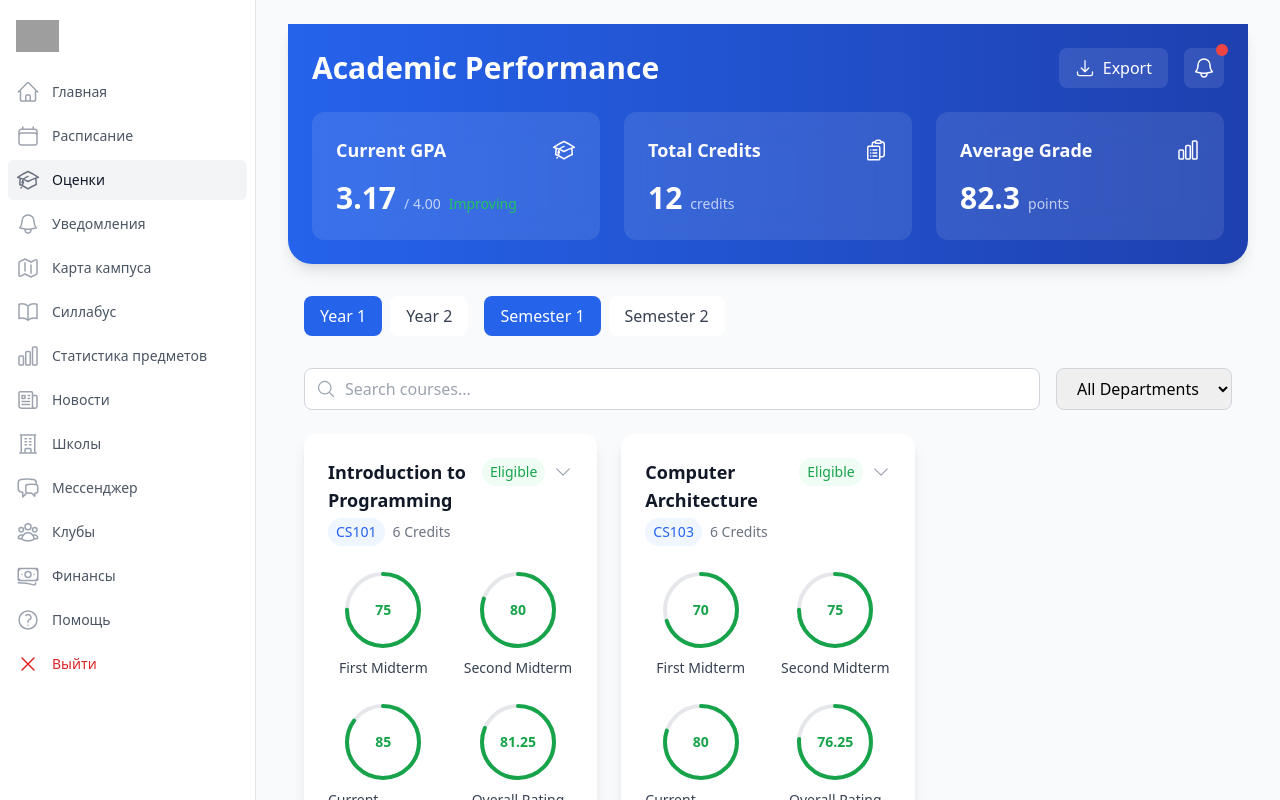
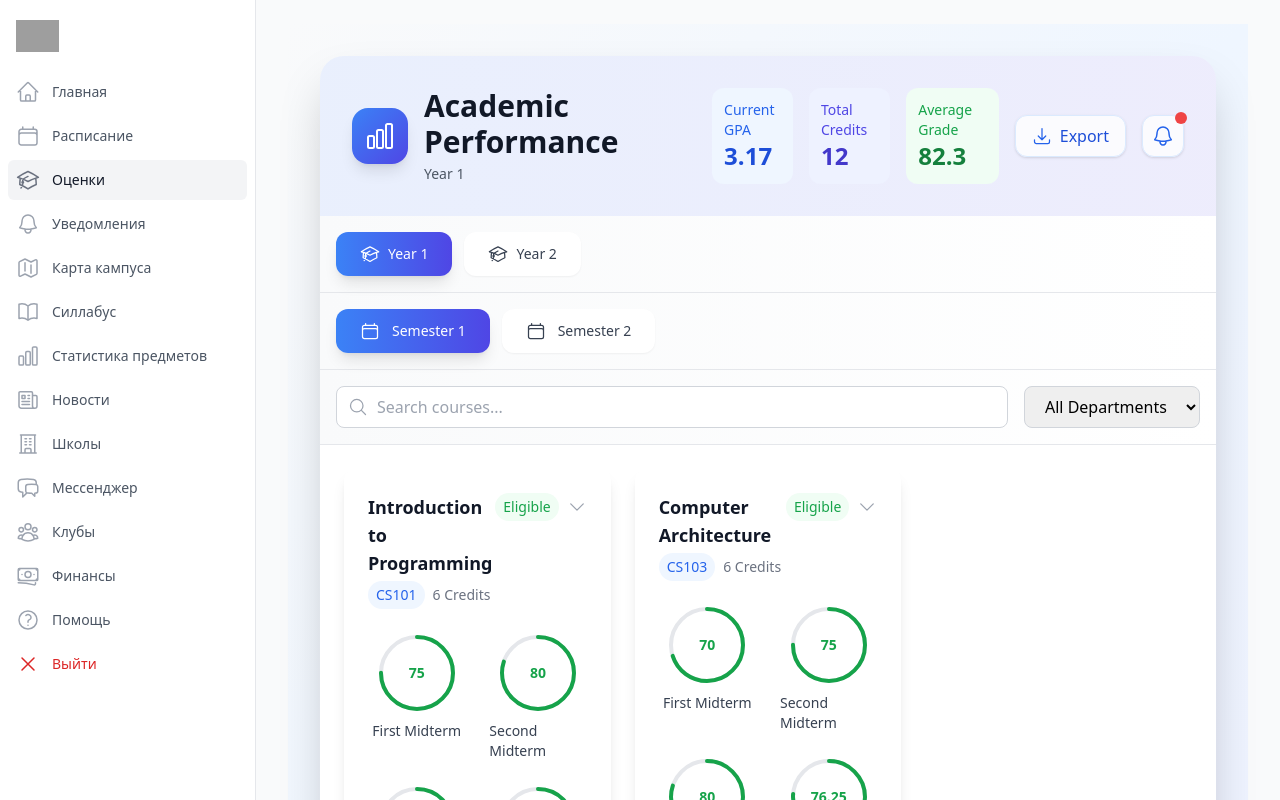
Before and after one commit to mindcoree/frontend-alma, a React (Vite) app: page /grades in a window 1280 px wide. Shown: the top 800 px of the page. Built offline with nearby package versions, Linux system fonts and the light colour scheme; sample sign-in values are in the browser's storage; grey boxes are pictures that could not be loaded.

Commit message:
refactore design

```diff
--- a/src/pages/Grades.tsx
+++ b/src/pages/Grades.tsx
@@ -21,7 +21,8 @@ import {
   BookmarkIcon,
   ClipboardDocumentListIcon,
   LightBulbIcon,
-  MinusIcon
+  MinusIcon,
+  CalendarIcon
 } from '@heroicons/react/24/outline';
 import { motion, AnimatePresence } from 'framer-motion';
 import {
@@ -400,111 +401,115 @@ const Grades: React.FC = () => {
   };
 
   return (
-    <div className="min-h-screen bg-gray-50">
-      {/* Header */}
-      <div className="bg-gradient-to-r from-blue-600 to-blue-800 text-white p-6 rounded-b-3xl shadow-lg">
+    <div className="min-h-screen bg-gradient-to-br from-gray-50 via-blue-50 to-indigo-50 py-8 px-4 sm:px-6 lg:px-8">
       <div className="max-w-7xl mx-auto">
-          <div className="flex justify-between items-center mb-6">
-            <h1 className="text-3xl font-bold">Academic Performance</h1>
-            <div className="flex space-x-4">
+        <motion.div
+          initial={{ opacity: 0, y: -20 }}
+          animate={{ opacity: 1, y: 0 }}
+          className="bg-white shadow-2xl rounded-3xl overflow-hidden"
+        >
+          {/* Header with Stats */}
+          <div className="relative">
+            <div className="absolute inset-0 bg-gradient-to-r from-blue-600 to-indigo-600 opacity-10"></div>
+            <div className="relative p-6 sm:p-8">
+              <div className="flex flex-col sm:flex-row sm:items-center sm:justify-between space-y-4 sm:space-y-0">
+                <div className="flex items-center space-x-4">
+                  <div className="p-3 bg-gradient-to-br from-blue-500 to-indigo-600 rounded-2xl shadow-lg">
+                    <ChartBarIcon className="h-8 w-8 text-white" />
+                  </div>
+                  <div>
+                    <h1 className="text-2xl sm:text-3xl font-bold text-gray-900">Academic Performance</h1>
+                    <p className="text-sm text-gray-600 mt-1">Year {selectedYear}</p>
+                  </div>
+                </div>
+                <div className="flex items-center space-x-4">
+                  <div className="bg-blue-50 rounded-xl p-3">
+                    <div className="text-sm text-blue-600 font-medium">Current GPA</div>
+                    <div className="text-2xl font-bold text-blue-700">{calculateGPA(gradesInSemester)}</div>
+                  </div>
+                  <div className="bg-indigo-50 rounded-xl p-3">
+                    <div className="text-sm text-indigo-600 font-medium">Total Credits</div>
+                    <div className="text-2xl font-bold text-indigo-700">{totalCredits}</div>
+                  </div>
+                  <div className="bg-green-50 rounded-xl p-3">
+                    <div className="text-sm text-green-600 font-medium">Average Grade</div>
+                    <div className="text-2xl font-bold text-green-700">{averageGrade.toFixed(1)}</div>
+                  </div>
                   <button
                     onClick={() => exportToCSV(gradesInSemester, `${selectedYear}-${selectedSemester}`)}
-                className="flex items-center space-x-2 bg-white/10 hover:bg-white/20 px-4 py-2 rounded-lg transition-colors"
+                    className="flex items-center space-x-2 bg-white/80 hover:bg-blue-50 px-4 py-2 rounded-xl shadow transition-colors border border-blue-100"
                   >
-                <ArrowDownTrayIcon className="w-5 h-5" />
-                <span>Export</span>
+                    <ArrowDownTrayIcon className="w-5 h-5 text-blue-600" />
+                    <span className="text-blue-700 font-medium">Export</span>
                   </button>
                   <button
                     onClick={() => setShowNotifications(!showNotifications)}
-                className="relative bg-white/10 hover:bg-white/20 p-2 rounded-lg transition-colors"
+                    className="relative bg-white/80 hover:bg-blue-50 p-2 rounded-xl shadow border border-blue-100 transition-colors"
                   >
-                <BellIcon className="w-6 h-6" />
+                    <BellIcon className="w-6 h-6 text-blue-600" />
                     {notifications.some(n => !n.read) && (
                       <span className="absolute -top-1 -right-1 w-3 h-3 bg-red-500 rounded-full" />
                     )}
                   </button>
                 </div>
               </div>
-
-          {/* Stats */}
-          <div className="grid grid-cols-1 md:grid-cols-3 gap-6">
-            <div className="bg-white/10 backdrop-blur-lg rounded-xl p-6">
-              <div className="flex items-center justify-between mb-4">
-                <h3 className="text-lg font-semibold">Current GPA</h3>
-                <AcademicCapIcon className="w-6 h-6" />
-              </div>
-              <div className="flex items-baseline space-x-2">
-                <span className="text-3xl font-bold">{calculateGPA(gradesInSemester)}</span>
-                <span className="text-sm text-white/70">/ 4.00</span>
-                {gpaTrend && (
-                  <span className={`text-sm ${gpaTrend.color}`}>
-                    {gpaTrend.text}
-                  </span>
-                )}
-              </div>
-            </div>
-            <div className="bg-white/10 backdrop-blur-lg rounded-xl p-6">
-              <div className="flex items-center justify-between mb-4">
-                <h3 className="text-lg font-semibold">Total Credits</h3>
-                <ClipboardDocumentListIcon className="w-6 h-6" />
-              </div>
-              <div className="flex items-baseline space-x-2">
-                <span className="text-3xl font-bold">{totalCredits}</span>
-                <span className="text-sm text-white/70">credits</span>
-              </div>
-            </div>
-            <div className="bg-white/10 backdrop-blur-lg rounded-xl p-6">
-              <div className="flex items-center justify-between mb-4">
-                <h3 className="text-lg font-semibold">Average Grade</h3>
-                <ChartBarIcon className="w-6 h-6" />
-              </div>
-              <div className="flex items-baseline space-x-2">
-                <span className="text-3xl font-bold">{averageGrade.toFixed(1)}</span>
-                <span className="text-sm text-white/70">points</span>
-              </div>
-            </div>
-          </div>
             </div>
           </div>
 
-      {/* Main Content */}
-      <div className="max-w-7xl mx-auto px-4 py-8">
-        {/* Navigation */}
-        <div className="flex flex-wrap gap-4 mb-8">
-          <div className="flex space-x-2">
+          {/* Year Navigation */}
+          <div className="p-4 border-b border-gray-200 bg-gradient-to-r from-gray-50 to-white">
+            <div className="flex flex-wrap gap-3">
               {[1, 2].map((year) => (
-              <button
+                <motion.button
                   key={year}
-                onClick={() => setSelectedYear(year)}
-                className={`px-4 py-2 rounded-lg transition-colors ${
+                  whileHover={{ scale: 1.05 }}
+                  whileTap={{ scale: 0.95 }}
+                  onClick={() => {
+                    setSelectedYear(year);
+                    setSelectedSemester(1);
+                  }}
+                  className={`px-6 py-3 rounded-xl text-sm font-medium transition-all duration-200 ${
                     selectedYear === year
-                    ? 'bg-blue-600 text-white'
-                    : 'bg-white text-gray-700 hover:bg-gray-50'
+                      ? 'bg-gradient-to-r from-blue-500 to-indigo-600 text-white shadow-lg'
+                      : 'bg-white text-gray-700 hover:bg-gray-50 shadow-sm'
                   }`}
                 >
-                Year {year}
-              </button>
+                  <div className="flex items-center space-x-2">
+                    <AcademicCapIcon className="h-5 w-5" />
+                    <span>Year {year}</span>
+                  </div>
+                </motion.button>
               ))}
             </div>
-          <div className="flex space-x-2">
+          </div>
+
+          {/* Semester Navigation */}
+          <div className="p-4 border-b border-gray-200 bg-gradient-to-r from-gray-50 to-white">
+            <div className="flex flex-wrap gap-3">
               {[1, 2].map((semester) => (
-              <button
+                <motion.button
                   key={semester}
+                  whileHover={{ scale: 1.05 }}
+                  whileTap={{ scale: 0.95 }}
                   onClick={() => setSelectedSemester(semester)}
-                className={`px-4 py-2 rounded-lg transition-colors ${
+                  className={`px-6 py-3 rounded-xl text-sm font-medium transition-all duration-200 ${
                     selectedSemester === semester
-                    ? 'bg-blue-600 text-white'
-                    : 'bg-white text-gray-700 hover:bg-gray-50'
+                      ? 'bg-gradient-to-r from-blue-500 to-indigo-600 text-white shadow-lg'
+                      : 'bg-white text-gray-700 hover:bg-gray-50 shadow-sm'
                   }`}
                 >
-                Semester {semester}
-              </button>
+                  <div className="flex items-center space-x-3">
+                    <CalendarIcon className="h-5 w-5" />
+                    <span>Semester {semester}</span>
+                  </div>
+                </motion.button>
               ))}
             </div>
           </div>
 
           {/* Search and Filter */}
-        <div className="flex flex-wrap gap-4 mb-6">
+          <div className="p-4 border-b border-gray-200 bg-gradient-to-r from-gray-50 to-white">
+            <div className="flex flex-wrap gap-4">
               <div className="flex-1 min-w-[200px]">
                 <div className="relative">
                   <input
@@ -532,8 +537,10 @@ const Grades: React.FC = () => {
                 </select>
               </div>
             </div>
+          </div>
 
           {/* Grades Grid */}
+          <div className="p-6">
             <div className="grid grid-cols-1 md:grid-cols-2 lg:grid-cols-3 gap-6">
               {gradesInSemester
                 .filter(grade =>
@@ -691,6 +698,8 @@ const Grades: React.FC = () => {
                 })}
             </div>
           </div>
+        </motion.div>
+      </div>
 
       {/* Notifications Panel */}
       <AnimatePresence>
```
Also changed, not shown: src/pages/CampusMap.tsx (+122 -39 lines), 1 other file (tests, documents, lock files or other folders). Lines whose indentation alone changed are shown as unchanged.
